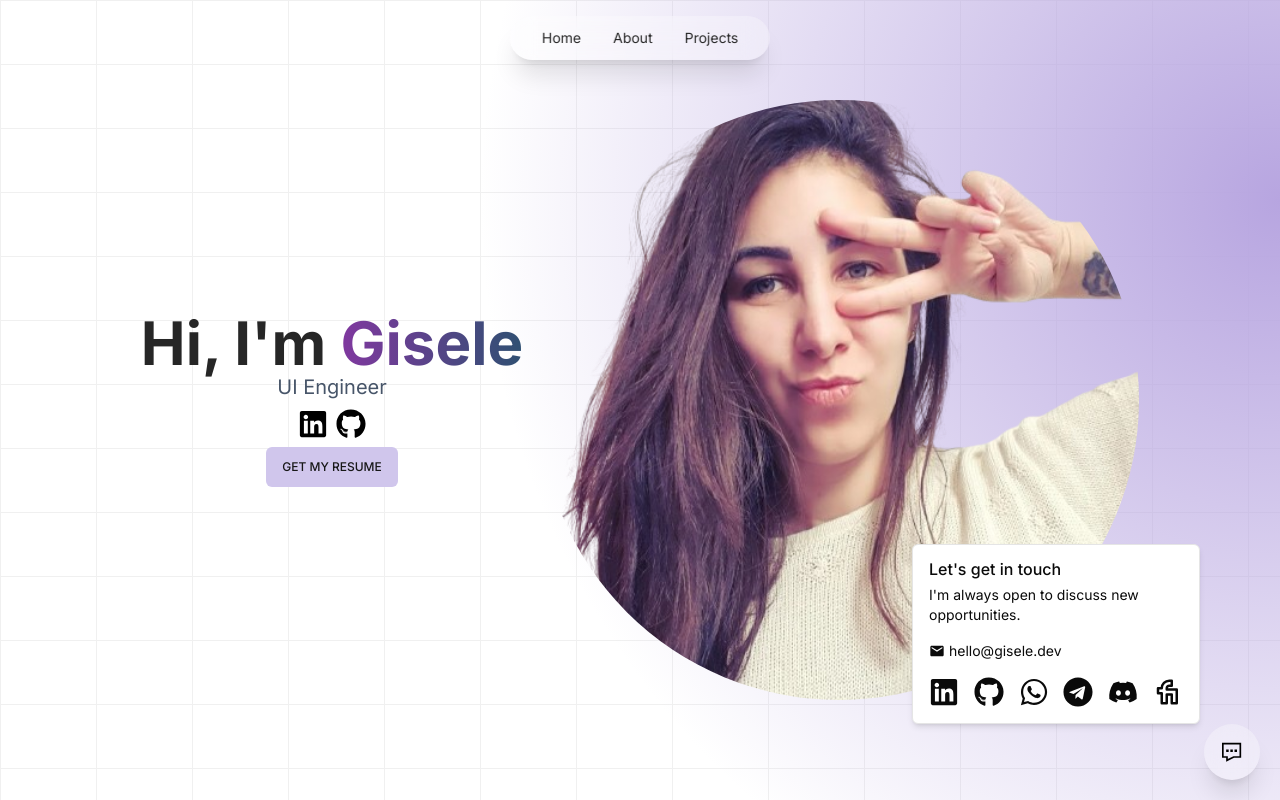
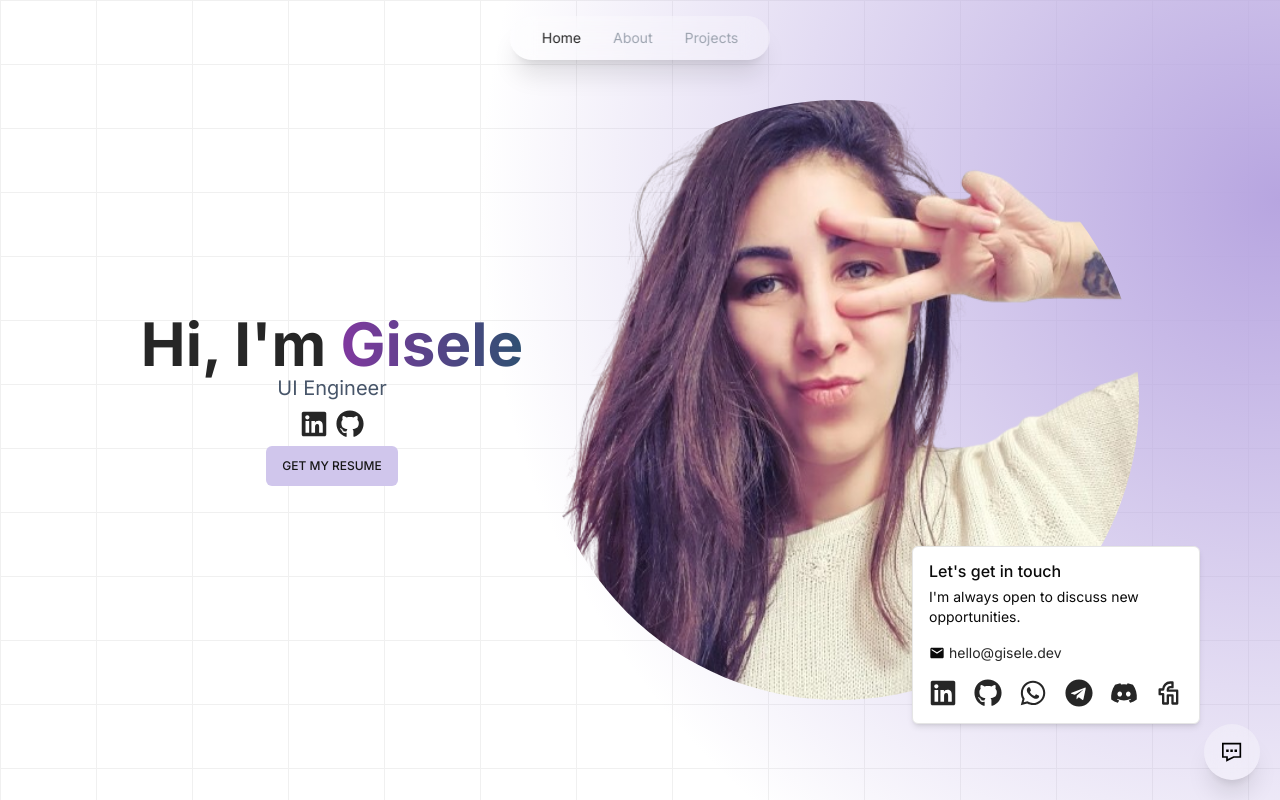
Before and after one commit to gbspecapedra/portfolio, a Next.js app: page / in a window 1280 px wide. Both pictures are taken after a click on the button 1232 px from the left and 752 px from the top of the page. Built offline with nearby package versions, Linux system fonts and the light colour scheme.

Commit message:
feat: tooltip

```diff
--- a/app/layout.tsx
+++ b/app/layout.tsx
@@ -2,6 +2,7 @@ import type { Metadata } from "next";
 import { Inter } from "next/font/google";
 import "./globals.css";
 import { cn } from "@/lib/utils";
+import { TooltipProvider } from "@/components/ui/tooltip";
 
 const inter = Inter({ subsets: ["latin"], variable: "--font-inter" });
 
@@ -23,7 +24,7 @@ export default function RootLayout({
           inter.variable
         )}
       >
-        {children}
+        <TooltipProvider>{children}</TooltipProvider>
       </body>
     </html>
   );
--- a/components/ContactButton.tsx
+++ b/components/ContactButton.tsx
@@ -34,29 +34,56 @@ export const ContactButton = () => {
             </p>
           </div>
           <div className="flex items-center space-x-1">
-            <MdEmail /> <span className="text-sm">hello@gisele.dev</span>
+            <MdEmail />
+            <Link
+              href="mailto:hello@gisele.dev"
+              className="text-sm text-neutral-800 hover:text-accent"
+            >
+              hello@gisele.dev
+            </Link>
           </div>
           <div className="flex items-center justify-between">
             <Link
               href="https://www.linkedin.com/in/gbspecapedra/"
               target="_blank"
+              className="text-neutral-800 hover:text-accent"
             >
-              <FaLinkedin size={30} />
+              <FaLinkedin size={28} />
             </Link>
-            <Link href="https://github.com/gbspecapedra" target="_blank">
-              <FaGithub size={30} />
+            <Link
+              href="https://github.com/gbspecapedra"
+              target="_blank"
+              className="text-neutral-800 hover:text-accent"
+            >
+              <FaGithub size={28} />
             </Link>
-            <Link href="https://wa.link/q1y70s" target="_blank">
-              <FaWhatsapp size={30} />
+            <Link
+              href="https://wa.link/q1y70s"
+              target="_blank"
+              className="text-neutral-800 hover:text-accent"
+            >
+              <FaWhatsapp size={28} />
             </Link>
-            <Link href="https://t.me/gbspecapedra" target="_blank">
-              <FaTelegram size={30} />
+            <Link
+              href="https://t.me/gbspecapedra"
+              target="_blank"
+              className="text-neutral-800 hover:text-accent"
+            >
+              <FaTelegram size={28} />
             </Link>
-            <Link href="https://discord.com/users/gbspecapedra" target="_blank">
-              <FaDiscord size={30} />
+            <Link
+              href="https://discord.com/users/gbspecapedra"
+              target="_blank"
+              className="text-neutral-800 hover:text-accent"
+            >
+              <FaDiscord size={28} />
             </Link>
-            <Link href="https://www.fiverr.com/pe/VY7g4re" target="_blank">
-              <TbBrandFiverr size={30} />
+            <Link
+              href="https://www.fiverr.com/pe/VY7g4re"
+              target="_blank"
+              className="text-neutral-800 hover:text-accent"
+            >
+              <TbBrandFiverr size={28} />
             </Link>
           </div>
         </div>
--- a/components/FloatingNavbar.tsx
+++ b/components/FloatingNavbar.tsx
@@ -2,39 +2,48 @@ import Link from "next/link";
 import React from "react";
 import { AiOutlineHome } from "react-icons/ai";
 import { GrProjects, GrUserFemale } from "react-icons/gr";
+import { Tooltip, TooltipContent, TooltipTrigger } from "./ui/tooltip";
 
 export const FloatingNavbar = () => {
   return (
     <nav className="absolute top-0 left-1/2 transform -translate-x-1/2 flex items-center justify-center bg-white/30 backdrop-blur-md shadow-xl rounded-full py-3 px-8 mt-4 space-x-8">
       <Link
-        href="/"
+        href="undefined"
         className="text-neutral-800 hover:text-accent hover:underline"
       >
         <span className="block sm:hidden">
           <AiOutlineHome size={28} />
         </span>
-        <span className="hidden text-sm !cursor-pointer sm:block">Home</span>
+        <span className="hidden text-sm sm:block">Home</span>
       </Link>
-      <Link
-        href="/"
-        className="text-neutral-800 hover:text-accent hover:underline"
-      >
+
+      <Tooltip>
+        <TooltipTrigger asChild>
+          <Link href="undefined" className="text-gray-400 cursor-not-allowed">
             <span className="block sm:hidden">
               <GrUserFemale size={24} />
             </span>
-        <span className="hidden text-sm !cursor-pointer sm:block">About</span>
+            <span className="hidden text-sm sm:block">About</span>
           </Link>
-      <Link
-        href="/"
-        className="text-neutral-800 hover:text-accent hover:underline"
-      >
+        </TooltipTrigger>
+        <TooltipContent className="bg-white-30 backdrop-blur-md">
+          <p>coming soon</p>
+        </TooltipContent>
+      </Tooltip>
+
+      <Tooltip>
+        <TooltipTrigger asChild>
+          <Link href="undefined" className="text-gray-400 cursor-not-allowed">
             <span className="block sm:hidden">
               <GrProjects size={22} />
             </span>
-        <span className="hidden text-sm !cursor-pointer sm:block">
-          Projects
-        </span>
+            <span className="hidden text-sm sm:block">Projects</span>
           </Link>
+        </TooltipTrigger>
+        <TooltipContent className="bg-white-30 backdrop-blur-md">
+          <p>coming soon</p>
+        </TooltipContent>
+      </Tooltip>
     </nav>
   );
 };
--- a/components/Hero.tsx
+++ b/components/Hero.tsx
@@ -23,11 +23,16 @@ export const Hero = () => {
           <Link
             href="https://www.linkedin.com/in/gbspecapedra/"
             target="_blank"
+            className="text-neutral-800 hover:text-accent"
           >
-            <FaLinkedin size={30} />
+            <FaLinkedin size={28} />
           </Link>
-          <Link href="https://github.com/gbspecapedra" target="_blank">
-            <FaGithub size={30} />
+          <Link
+            href="https://github.com/gbspecapedra"
+            target="_blank"
+            className="text-neutral-800 hover:text-accent"
+          >
+            <FaGithub size={28} />
           </Link>
         </div>
         <div className="flex pt-2">
--- /dev/null
+++ b/components/ui/tooltip.tsx
@@ -0,0 +1,30 @@
+"use client"
+
+import * as React from "react"
+import * as TooltipPrimitive from "@radix-ui/react-tooltip"
+
+import { cn } from "@/lib/utils"
+
+const TooltipProvider = TooltipPrimitive.Provider
+
+const Tooltip = TooltipPrimitive.Root
+
+const TooltipTrigger = TooltipPrimitive.Trigger
+
+const TooltipContent = React.forwardRef<
+  React.ElementRef<typeof TooltipPrimitive.Content>,
+  React.ComponentPropsWithoutRef<typeof TooltipPrimitive.Content>
+>(({ className, sideOffset = 4, ...props }, ref) => (
+  <TooltipPrimitive.Content
+    ref={ref}
+    sideOffset={sideOffset}
+    className={cn(
+      "z-50 overflow-hidden rounded-md border border-neutral-200 bg-white px-3 py-1.5 text-sm text-neutral-950 shadow-md animate-in fade-in-0 zoom-in-95 data-[state=closed]:animate-out data-[state=closed]:fade-out-0 data-[state=closed]:zoom-out-95 data-[side=bottom]:slide-in-from-top-2 data-[side=left]:slide-in-from-right-2 data-[side=right]:slide-in-from-left-2 data-[side=top]:slide-in-from-bottom-2 dark:border-neutral-800 dark:bg-neutral-950 dark:text-neutral-50",
+      className
+    )}
+    {...props}
+  />
+))
+TooltipContent.displayName = TooltipPrimitive.Content.displayName
+
+export { Tooltip, TooltipTrigger, TooltipContent, TooltipProvider }
--- a/package.json
+++ b/package.json
@@ -11,6 +11,7 @@
   "dependencies": {
     "@radix-ui/react-popover": "^1.1.1",
     "@radix-ui/react-slot": "^1.1.0",
+    "@radix-ui/react-tooltip": "^1.1.2",
     "class-variance-authority": "^0.7.0",
     "clsx": "^2.1.1",
     "framer-motion": "^11.3.28",
```
Also changed, not shown: 1 other file (tests, documents, lock files or other folders). Lines whose indentation alone changed are shown as unchanged.
